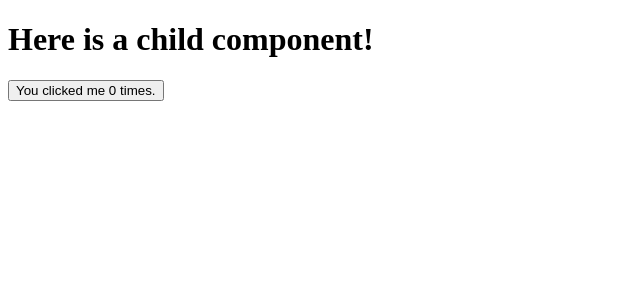
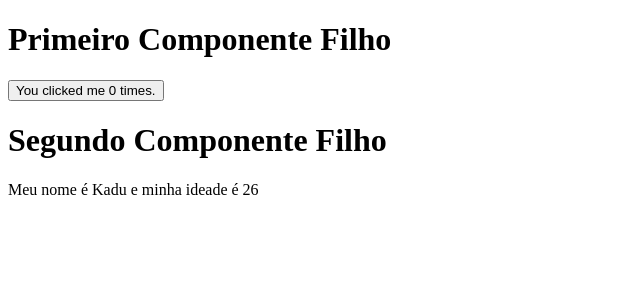
Before and after one commit to nikola7Kmotobe/estudos_vueJs, a Vue app in the folder projeto_vue/: page / in a window 1280 px wide. Shown: the top 300 px of the page, without its empty margins (0-640 px from the left). Built offline with nearby package versions, Linux system fonts and the light colour scheme.

Commit message:
Dados em componentes (data)

```diff
--- a/projeto_vue/src/App.vue
+++ b/projeto_vue/src/App.vue
@@ -1,9 +1,13 @@
+import
 <!--Com <script setup>, os componentes importados são disponibilizados automaticamente para o modelo.-->
 <script setup>
 import primeiro_componente  from './components/primeiro_componente.vue' // importando o compontente filho
+import segundo_componente from './components/segundo _componente.vue'
 </script>
 
 <template>
-  <h1>Here is a child component!</h1>
+  <h1>Primeiro Componente Filho</h1>
   <primeiro_componente />
+  <h1>Segundo Componente Filho</h1>
+  <segundo_componente />
 </template>
--- /dev/null
+++ b/projeto_vue/src/components/segundo _componente.vue
@@ -0,0 +1,14 @@
+<template>
+    <p>Meu nome é {{nome}} e minha ideade é {{idade}}</p>
+</template>
+
+<script>
+    export default{
+        data(){
+            return{
+                nome:"Kadu",
+                idade:26
+            }
+        }
+    }
+</script>
```
